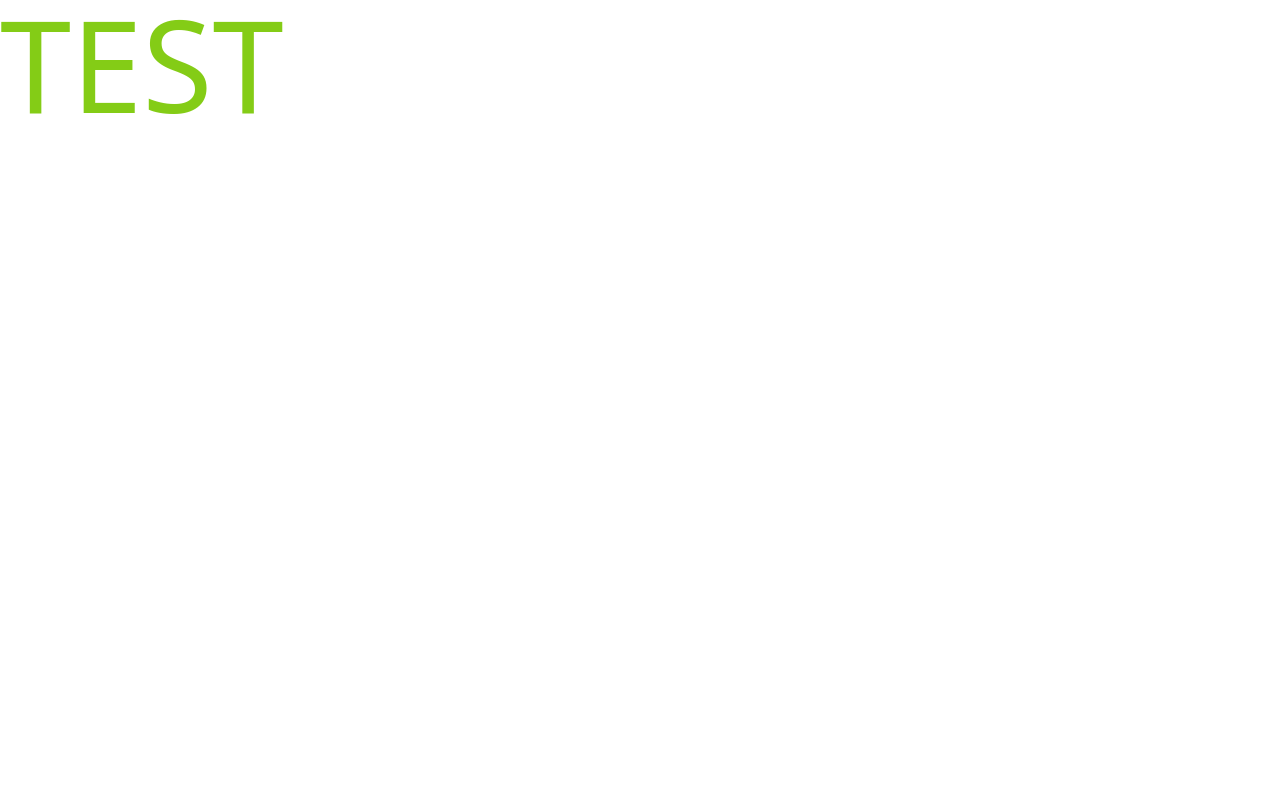
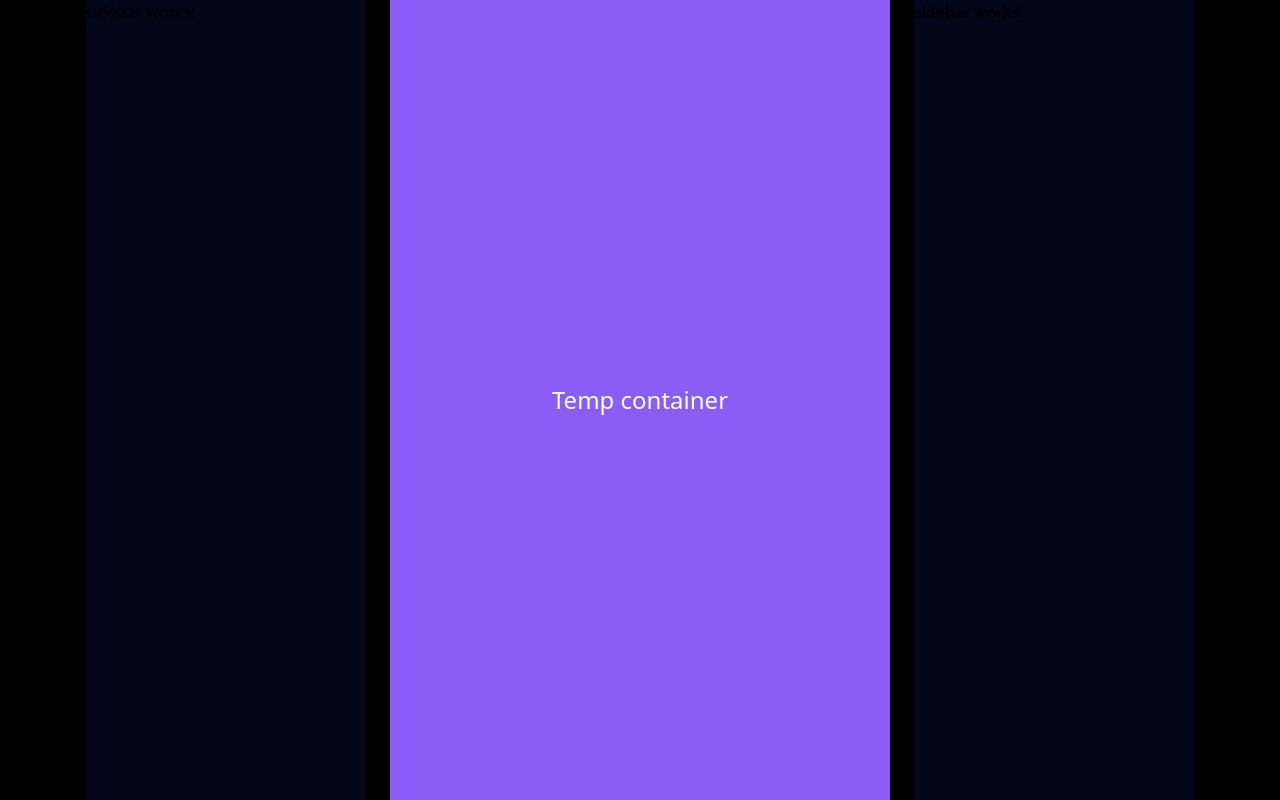
Before and after one commit to romulomelendez/random-news, an Angular app in the folder twitter-clone/: page / in a window 1280 px wide. Built offline with nearby package versions, Linux system fonts and the light colour scheme.

Commit message:
feat: creating home structure

```diff
--- a/twitter-clone/package.json
+++ b/twitter-clone/package.json
@@ -3,6 +3,7 @@
   "version": "0.0.0",
   "scripts": {
     "ng": "ng",
+	"dev": "ng s -o",
     "start": "ng serve",
     "build": "ng build",
     "watch": "ng build --watch --configuration development",
--- a/twitter-clone/src/app/app.component.html
+++ b/twitter-clone/src/app/app.component.html
@@ -1 +1,5 @@
-<h1 class="text-lime-500 text-9xl">TEST</h1>
+<div class="container w-screen h-screen bg-black grid grid-cols-main gap-6 place-content-center">
+	<app-sidebar />
+	<div class="bg-violet-500 grid place-content-center text-white text-2xl">Temp container</div>
+	<app-sidebar />
+</div>
--- a/twitter-clone/src/app/app.component.ts
+++ b/twitter-clone/src/app/app.component.ts
@@ -1,11 +1,12 @@
 import { Component } from '@angular/core';
 import { CommonModule } from '@angular/common';
 import { RouterOutlet } from '@angular/router';
+import { SidebarComponent } from './components/sidebar/sidebar.component';
 
 @Component({
   selector: 'app-root',
   standalone: true,
-  imports: [CommonModule, RouterOutlet],
+  imports: [CommonModule, RouterOutlet, SidebarComponent],
   templateUrl: './app.component.html'
 })
 export class AppComponent {
--- /dev/null
+++ b/twitter-clone/src/app/components/sidebar/sidebar.component.html
@@ -0,0 +1 @@
+<h1 class="bg-slate-950 h-screen w-full">sidebar works!</h1>
--- a/twitter-clone/tailwind.config.js
+++ b/twitter-clone/tailwind.config.js
@@ -4,7 +4,11 @@ module.exports = {
     "./src/**/*.{html,ts}",
   ],
   theme: {
-    extend: {},
+    extend: {
+		gridTemplateColumns: {
+			"main": "280px minmax(400px, 500px) 280px"
+		}
+	},
   },
   plugins: [],
 }
```
Also changed, not shown: twitter-clone/src/app/components/sidebar/sidebar.component.ts (added, +11 -0 lines), 1 other file (tests, documents, lock files or other folders).
